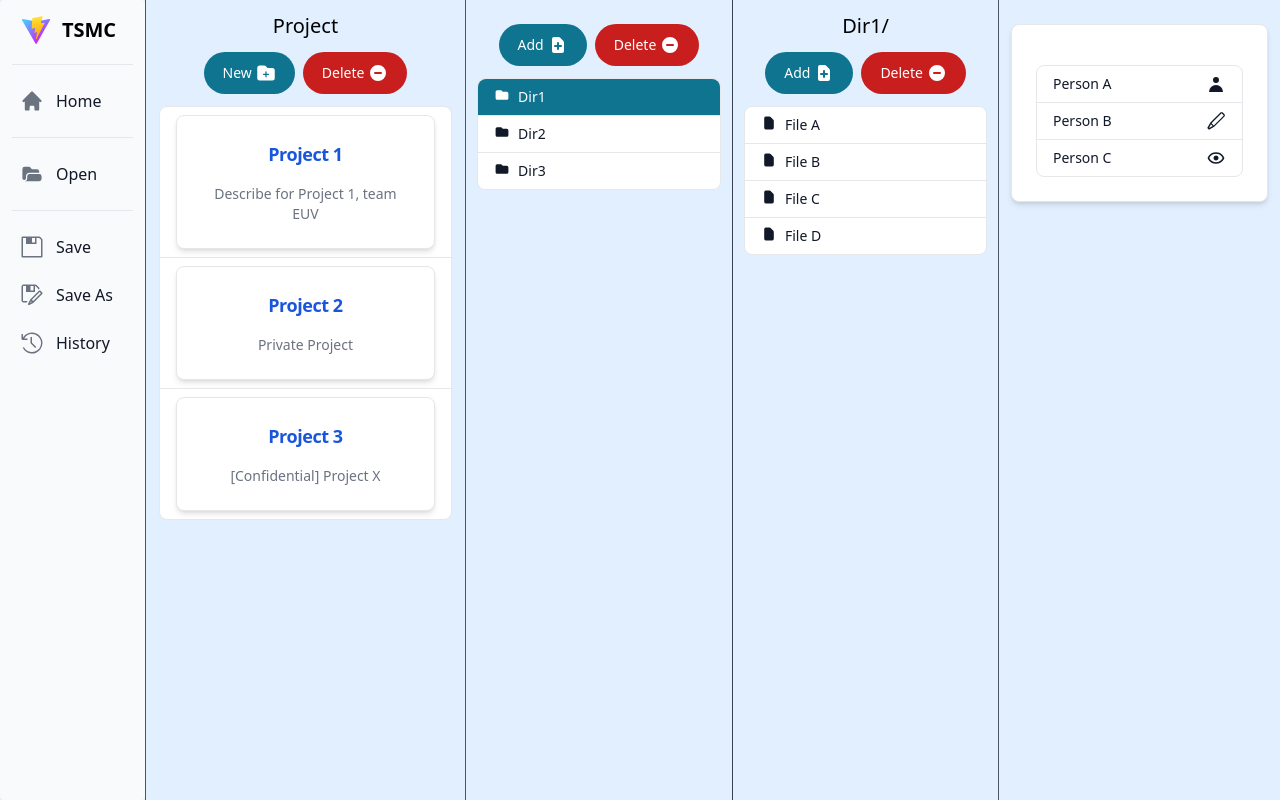
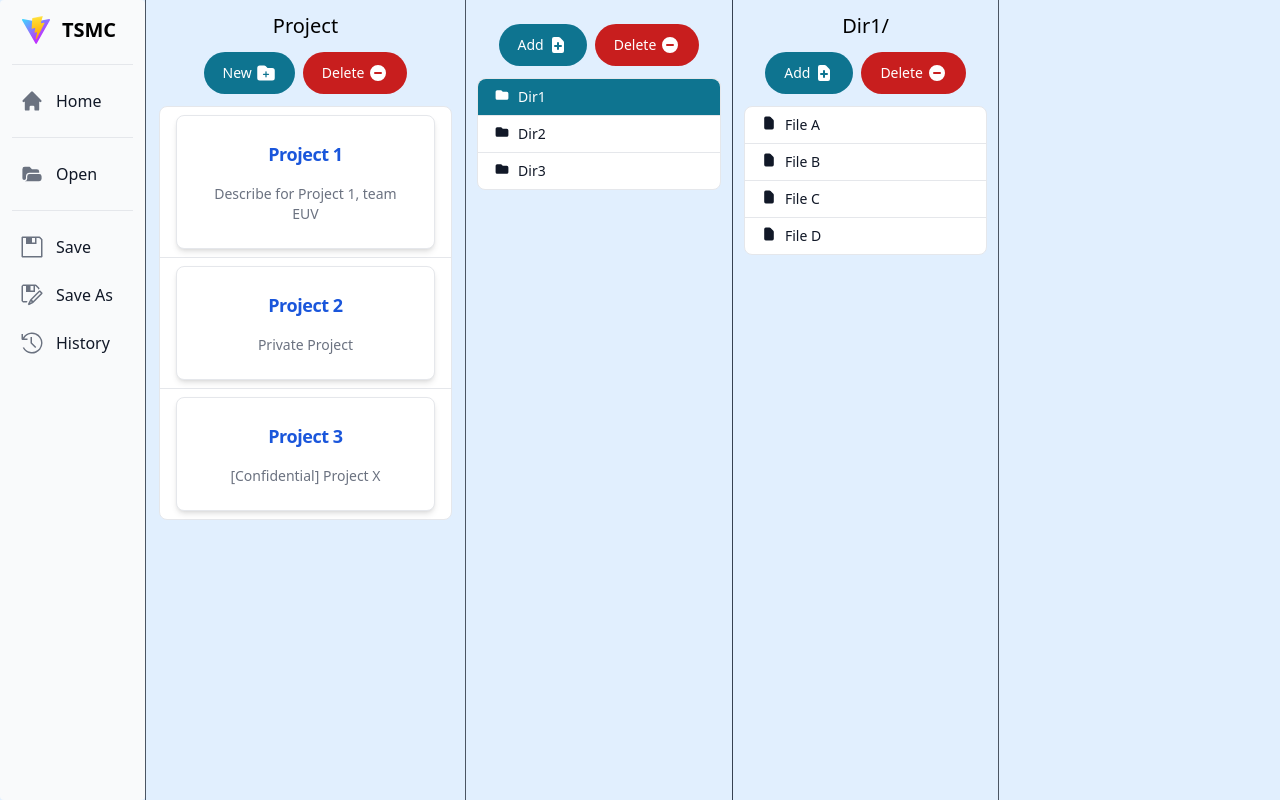
Before and after one commit to cloud-native-documentation/documentation, a React (Vite) app: page /explorer in a window 1280 px wide. Built offline with nearby package versions, Linux system fonts and the light colour scheme.

Commit message:
Explorer selectProject

```diff
--- a/src/pages/explorer/Detail.tsx
+++ b/src/pages/explorer/Detail.tsx
@@ -76,7 +76,7 @@ const PermissionModal: React.FC<{
 
 const Detail: React.FC<{
   selectProject: string;
-  setSelectProject: React.Dispatch<React.SetStateAction<string>>;
+  // setSelectProject: any;
 }> = (props) => {
   const RoleItem: React.FC<{ name: string; role: string }> = (props) => {
     const [editModal, setEditModel] = useState<boolean>(false);
@@ -112,6 +112,7 @@ const Detail: React.FC<{
   return (
     <div className="flex grow flex-col items-center py-3">
       <div className="w-11/12 py-3">
+        {props.selectProject !== "" && (
           <Card className="dark:bg-blue-400">
             <p className="text-xl font-bold">{props.selectProject}</p>
             <ListGroup>
@@ -120,6 +121,7 @@ const Detail: React.FC<{
               <RoleItem name="Person C" role={"view"} />
             </ListGroup>
           </Card>
+        )}
       </div>
     </div>
   );
--- a/src/pages/explorer/Explorer.tsx
+++ b/src/pages/explorer/Explorer.tsx
@@ -7,8 +7,11 @@ import Detail from "./Detail";
 
 import { useProjects } from "../../api/project";
 
+import { useSelectProjectStore } from "../../store/explorer";
+
 const Explorer: React.FC = () => {
-  const [selectedProject, setSelectedProject] = useState<string>(" ");
+  const { selectedProject, setSelectedProject } = useSelectProjectStore();
+  // const [selectedProject, setSelectedProject] = useState<string>(" ");
 
   const projects = useProjects();
   const projectData: { title: string; describe: string }[] = [];
@@ -31,7 +34,7 @@ const Explorer: React.FC = () => {
       <Files selectProject={selectedProject} />
       <Detail
         selectProject={selectedProject}
-        setSelectProject={setSelectedProject}
+        // setSelectProject={setSelectedProject}
       />
     </div>
   );
--- a/src/pages/explorer/Projects.tsx
+++ b/src/pages/explorer/Projects.tsx
@@ -173,7 +173,7 @@ const AddModal: React.FC<{
 
 const Projects: React.FC<{
   selectProject: string;
-  setSelectProject: React.Dispatch<React.SetStateAction<string>>;
+  setSelectProject: any;
   projects: { title: string; describe: string }[];
   // setProjects: React.Dispatch<
   //   React.SetStateAction<{ title: string; describe: string }[]>
--- /dev/null
+++ b/src/store/explorer/index.tsx
@@ -0,0 +1 @@
+export { default as useSelectProjectStore } from "./useSelectProjectStore.tsx";
--- /dev/null
+++ b/src/store/explorer/useSelectProjectStore.tsx
@@ -0,0 +1,16 @@
+import { create } from "zustand";
+
+interface selectProject {
+  selectedProject: string;
+  setSelectedProject: (name: string) => void;
+}
+
+const useSelectProjectStore = create<selectProject>((set) => ({
+  selectedProject: "",
+  setSelectedProject: (name) =>
+    set(() => ({
+      selectedProject: name,
+    })),
+}));
+
+export default useSelectProjectStore;
```
Lines whose indentation alone changed are shown as unchanged.
